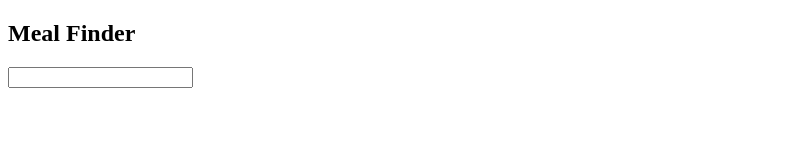
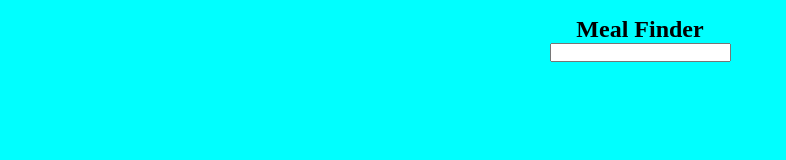
Before and after one commit to ARRIOLALEO/mealfinder, a plain HTML site: page index.html in a window 1280 px wide. Shown: the whole page, without its empty margins (0-786 px from the left). Drawn offline with Linux system fonts and the light colour scheme.

Commit message:
Revert "Revert "amazing css for my website""

```diff
--- a/index.html
+++ b/index.html
@@ -4,6 +4,7 @@
     <meta charset="UTF-8">
     <meta name="viewport" content="width=device-width, initial-scale=1.0">
     <title>Document</title>
+    <link rel="stylesheet" href="./main.css">
 </head>
 <body>
     <section>
--- /dev/null
+++ b/main.css
@@ -0,0 +1,12 @@
+*{
+    padding: 0;
+    margin: 0;
+}
+section{
+    padding: 1rem;
+    background-color: aqua;
+    display: flex;
+    height: 100vh;
+    flex-direction: column;
+    align-items: center;
+}
```
